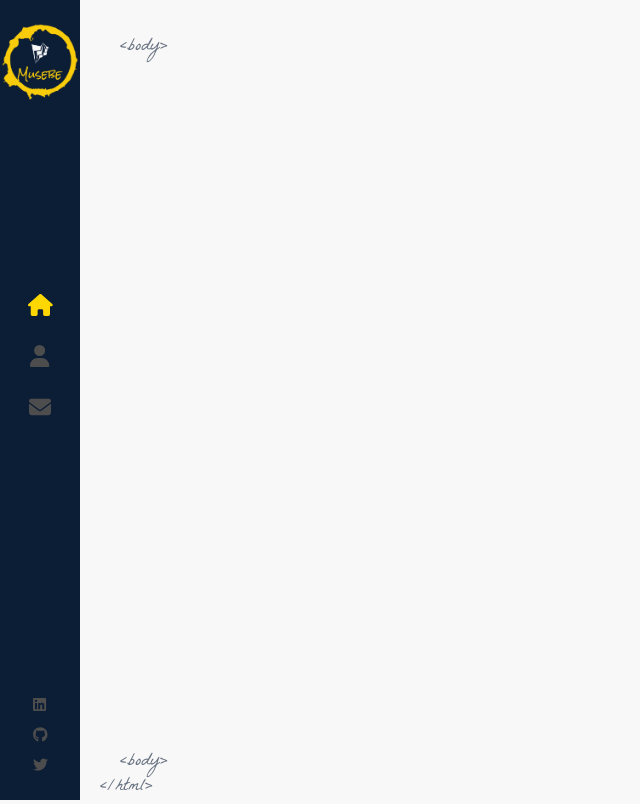
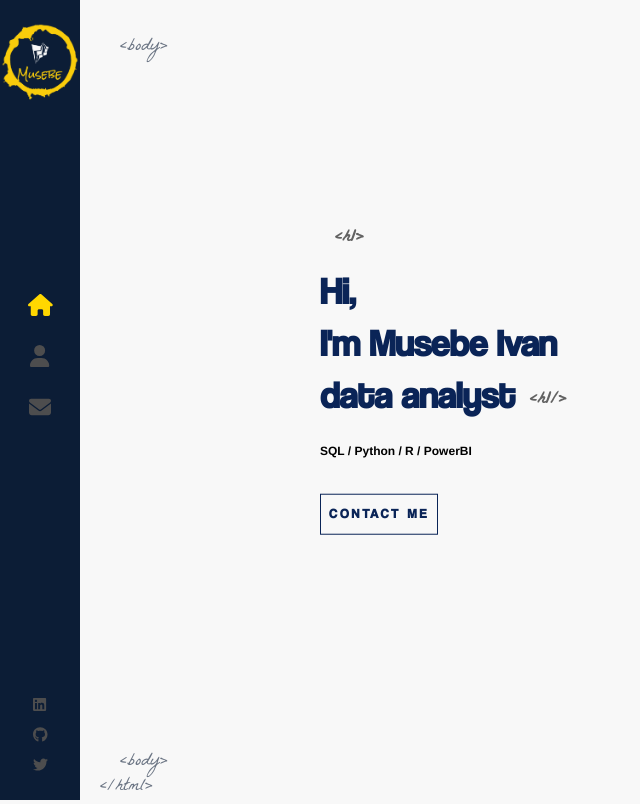
Before and after one commit to gmusebe/gmusebe.github.io, a React (Create React App) app: page / in a window 1280 px wide. Shown: the whole page, without its empty margins (0-640 px from the left). Built offline with nearby package versions, Linux system fonts and the light colour scheme.

Commit message:
Home Page

```diff
--- a/src/App.js
+++ b/src/App.js
@@ -1,13 +1,17 @@
 import './App.scss';
 import { Routes, Route } from 'react-router-dom'
-import Layout from './components/Layout';
+import Layout from './components/Layout'
+import Home from './components/Home'
 
 function App() {
   return (
     <>
-    <Routes>
-      <Route path="/" element={<Layout />} />
-    </Routes></>
+      <Routes>
+        <Route path="/" element={<Layout />}>
+          <Route index element={<Home />} />
+        </Route>
+      </Routes>
+    </>
   )
 }
 
--- a/src/components/Home/index.js
+++ b/src/components/Home/index.js
@@ -0,0 +1,23 @@
+import { Link } from 'react-router-dom'
+import './index.scss';
+
+const Home = () => {
+
+
+    return (
+      <div className="container home-page">
+        <div className="text-zone">
+          <h1> Hi, <br /> I'm
+          Musebe Ivan
+          <br />
+          data analyst
+          </h1>
+          <h2>SQL / Python / R / PowerBI</h2>
+          <Link to="/contact" className='flat-button'>CONTACT ME</Link>
+        </div>
+
+      </div>
+    );
+}
+
+export default Home
--- a/src/components/Home/index.scss
+++ b/src/components/Home/index.scss
@@ -0,0 +1,72 @@
+.home-page {
+
+  .text-zone{
+    position: absolute;
+    left: 25%;
+    top: 50%;
+    transform: translateY(-50%);
+    width: 40%;
+    max-height: 90%;
+  }
+
+  h1 {
+    color: #0a2457;
+    font-size: 37.3px;
+    margin: 0;
+    font-family: "Coolvetica";
+    font-weight: 600;
+
+    &::before {
+      content: '<h1>';
+      font-family:  'La Belle Aurore';
+      color: black;
+      font-size: 18px;
+      position: absolute;
+      margin-top: -40px;
+      left: 15px;
+      opacity: 0.6
+      ;
+    }
+
+    &::after {
+      content: '<h1/>';
+      font-family:  'La Belle Aurore';
+      color: black;
+      font-size: 18px;
+      position: absolute;
+      margin-top: 18px;
+      margin-left: 15px;
+      animation: fadeIn 1s 1.7s backwards;
+      opacity: 0.6
+    }
+  }
+
+  h2 {
+    color: black;
+    margin-top: 20px;
+    font-weight: 600;
+    font-size: 12px;
+    font-style: "Coolvetica";
+    animation: fadeIn 1s 1.8s backwards;
+  }
+
+  .flat-button {
+    color: #0a2457;
+    font-size: 13px;
+    font-weight: 600;
+    letter-spacing: 3px;
+    font-family: 'Coolvetica';
+    text-decoration: none;
+    padding: 10px 8px;
+    border: 1px solid #0a2457;
+    margin-top: 25px;
+    float: left;
+    animation: fadeIn 1s 1.8s backwards;
+    white-space: nowrap;
+
+    &:hover {
+      background: #ffd700;
+      color: #333;
+    }
+  }
+}
--- a/src/components/Layout/index.scss
+++ b/src/components/Layout/index.scss
@@ -22,3 +22,18 @@
 .bottom-tag-html {
   margin-left: -20px;
 }
+
+.container {
+  width: 100%;
+  will-change: contents;
+  height: 90%;
+  min-height: 566px;
+  position: absolute;
+  opacity: 0;
+  top: 5%;
+  margin: 0 auto;
+  z-index: 1;
+  transform-style: preserve-3d;
+  animation: fadeIn 1s forwards;
+  animation-delay: 1s;
+}
```
